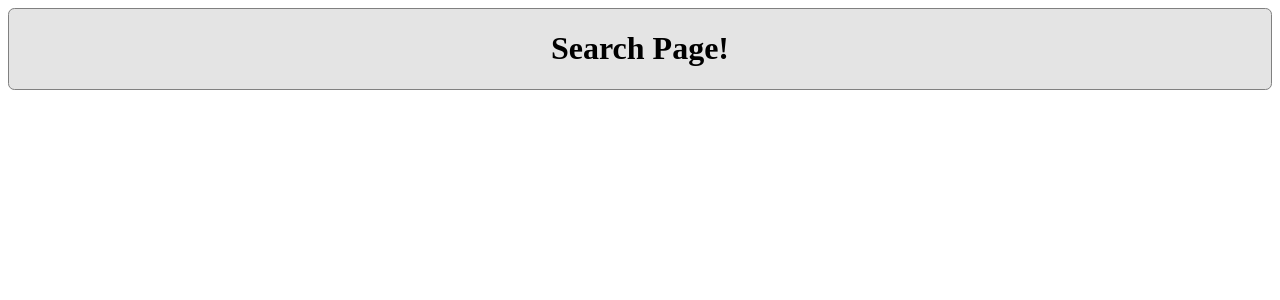
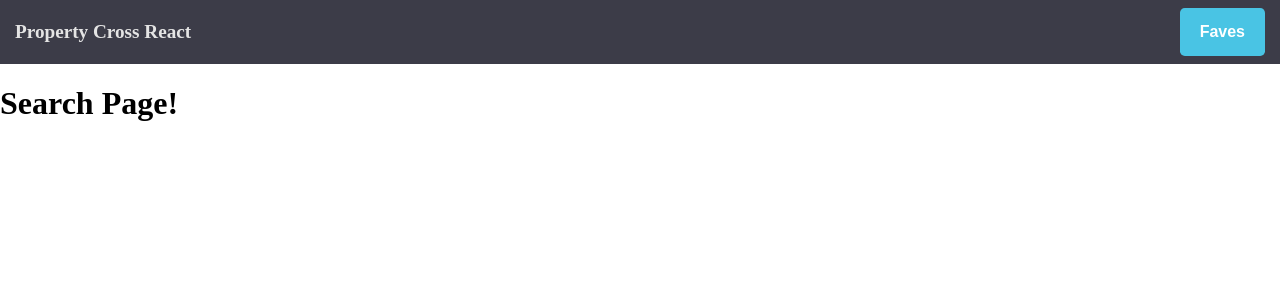
Before and after one commit to Gaydamovich/property-cross-first-app, a React app: page / in a window 1280 px wide. Shown: the top 300 px of the page. Built offline with nearby package versions, Linux system fonts and the light colour scheme.

Commit message:
feat: add header

```diff
--- a/package.json
+++ b/package.json
@@ -27,6 +27,8 @@
     "css-loader": "^3.2.1",
     "eslint": "^6.7.2",
     "eslint-config-airbnb": "^18.0.1",
+    "eslint-plugin-import": "^2.2.0",
+    "eslint-plugin-jsx-a11y": "^2.2.3",
     "eslint-loader": "^3.0.2",
     "eslint-plugin-react": "^7.17.0",
     "html-webpack-plugin": "^3.2.0",
--- a/src/components/App/App.css
+++ b/src/components/App/App.css
@@ -1,6 +1,3 @@
 .wrapper-app {
-    border: 1px solid gray;
-    border-radius: .4rem;
-    text-align: center;
-    background-color: #e4e4e4;
+
 }
--- a/src/components/App/App.js
+++ b/src/components/App/App.js
@@ -5,10 +5,12 @@ import ListingPage from "../PropertyListingPage/ListingPage";
 import DetailsPage from "../PropertyDetailsPage/DetailsPage";
 import FavouritesPage from "../FavouritesPage/FavouritesPage";
 import './App.css';
+import {Header} from "../Header/Header";
 
 const App = () => {
     return (
       <div className='wrapper-app'>
+        <Header/>
         <Switch>
           <Route path='/' exact component={SearchPage}/>
           <Route path='/listing' exact component={ListingPage}/>
--- /dev/null
+++ b/src/components/Header/Header.js
@@ -0,0 +1,11 @@
+import React from 'react';
+import './Header.scss';
+
+export const Header = () => {
+  return (
+    <div className='header'>
+      <h1 className='header__title' id='title' >Property Cross React</h1>
+      <button className='header__btn' id='favourites' >Faves</button>
+    </div>
+  )
+};
--- /dev/null
+++ b/src/components/Header/Header.scss
@@ -0,0 +1,25 @@
+.header {
+  display: flex;
+  justify-content: space-between;
+  width: 100%;
+  padding: 8px 15px;
+  background-color: #3c3c48;
+  box-sizing: border-box;
+  &__title {
+    color: #e4e4e4;
+    font-size: 1.2rem;
+  }
+  &__btn {
+    padding: 4px 20px;
+    background-color: #49c4e4;
+    color: #fff;
+    font-weight: bold;
+    font-size: 1rem;
+    border-radius: .3rem;
+    border: none;
+    &:hover {
+      cursor: pointer;
+      background-color: #10afe4;
+    }
+  }
+}
--- /dev/null
+++ b/src/index.css
@@ -0,0 +1,4 @@
+body {
+    padding: 0;
+    margin: 0;
+}
--- a/src/index.js
+++ b/src/index.js
@@ -4,6 +4,7 @@ import { Provider } from 'react-redux';
 import { BrowserRouter as Router } from 'react-router-dom';
 import App from './components/App/App';
 import { store } from "./store";
+import './index.css'
 
 
 ReactDOM.render(
```
Also changed, not shown: 2 other files (tests, documents, lock files or other folders).
